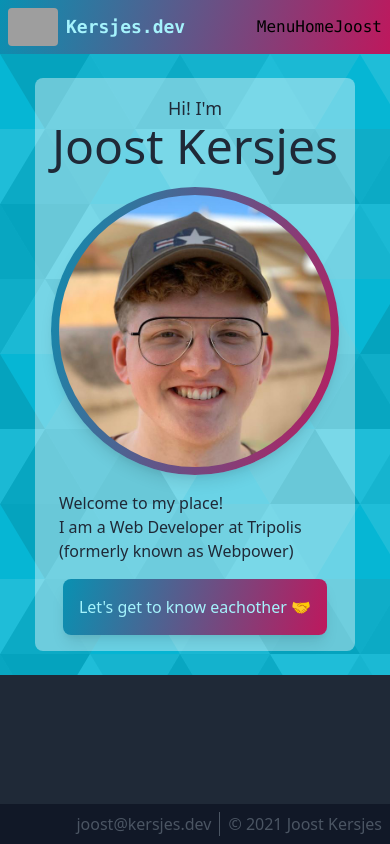
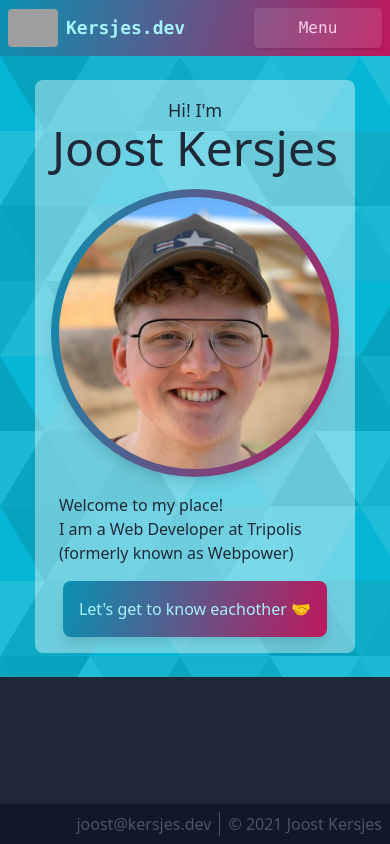
Before and after one commit to JoostKersjes/old_kersjes.dev, a Next.js app: page / in a window 390 px wide. Built offline with nearby package versions, Linux system fonts and the light colour scheme; grey boxes are pictures that could not be loaded.

Commit message:
Use Menu for mobile navigation

```diff
--- a/src/components/MobileMenu.tsx
+++ b/src/components/MobileMenu.tsx
@@ -1,6 +1,17 @@
 import type { HTMLAttributes, ReactElement } from 'react';
 import Link from 'next/link';
 import { Menu } from '@headlessui/react';
+
+// Fixes keyboard navigation for Next.js Link
+// https://github.com/tailwindlabs/headlessui/issues/449
+function NextLink(props: { href: string } & HTMLAttributes<HTMLAnchorElement>): ReactElement {
+  const { href, children, ...rest } = props;
+  return (
+    <Link href={href}>
+      <a {...rest}>{children}</a>
+    </Link>
+  );
+}
 
 interface Props extends HTMLAttributes<HTMLElement> {
   items: { text: string; href: string }[];
@@ -9,16 +20,20 @@ interface Props extends HTMLAttributes<HTMLElement> {
 function MobileMenu({ items, children, ...rest }: Props): ReactElement {
   return (
     <Menu as="nav" {...rest}>
-      <Menu.Button>Menu</Menu.Button>
+      <Menu.Button className="py-2 w-full rounded shadow text-pink-200 bg-white bg-opacity-10 hover:bg-opacity-25 focus-visible:bg-opacity-25">
+        Menu
+      </Menu.Button>
+      <Menu.Items className="rounded w-[inherit] absolute top-14 bg-pink-200 text-pink-700 overflow-hidden">
         {items.map((item) => (
           <Menu.Item key={item.text}>
             {({ active }) => (
-            <Link href={item.href}>
-              <a className={`${active && 'bg-pink-100'}`}>{item.text}</a>
-            </Link>
+              <NextLink href={item.href} className={`${active && 'bg-pink-100'} block px-4 py-2`}>
+                {item.text}
+              </NextLink>
             )}
           </Menu.Item>
         ))}
+      </Menu.Items>
 
       {children}
     </Menu>
--- a/src/layouts/LayoutHeader.tsx
+++ b/src/layouts/LayoutHeader.tsx
@@ -21,7 +21,7 @@ function LayoutHeader(): ReactElement {
           </Link>
         </h1>
 
-        <MobileMenu items={menuItems} className="md:hidden" />
+        <MobileMenu items={menuItems} className="md:hidden w-32" />
 
         <nav className="hidden md:block text-pink-200">
           <ul className="flex space-x-4 bg-opacity-0">
```
Lines whose indentation alone changed are shown as unchanged.
